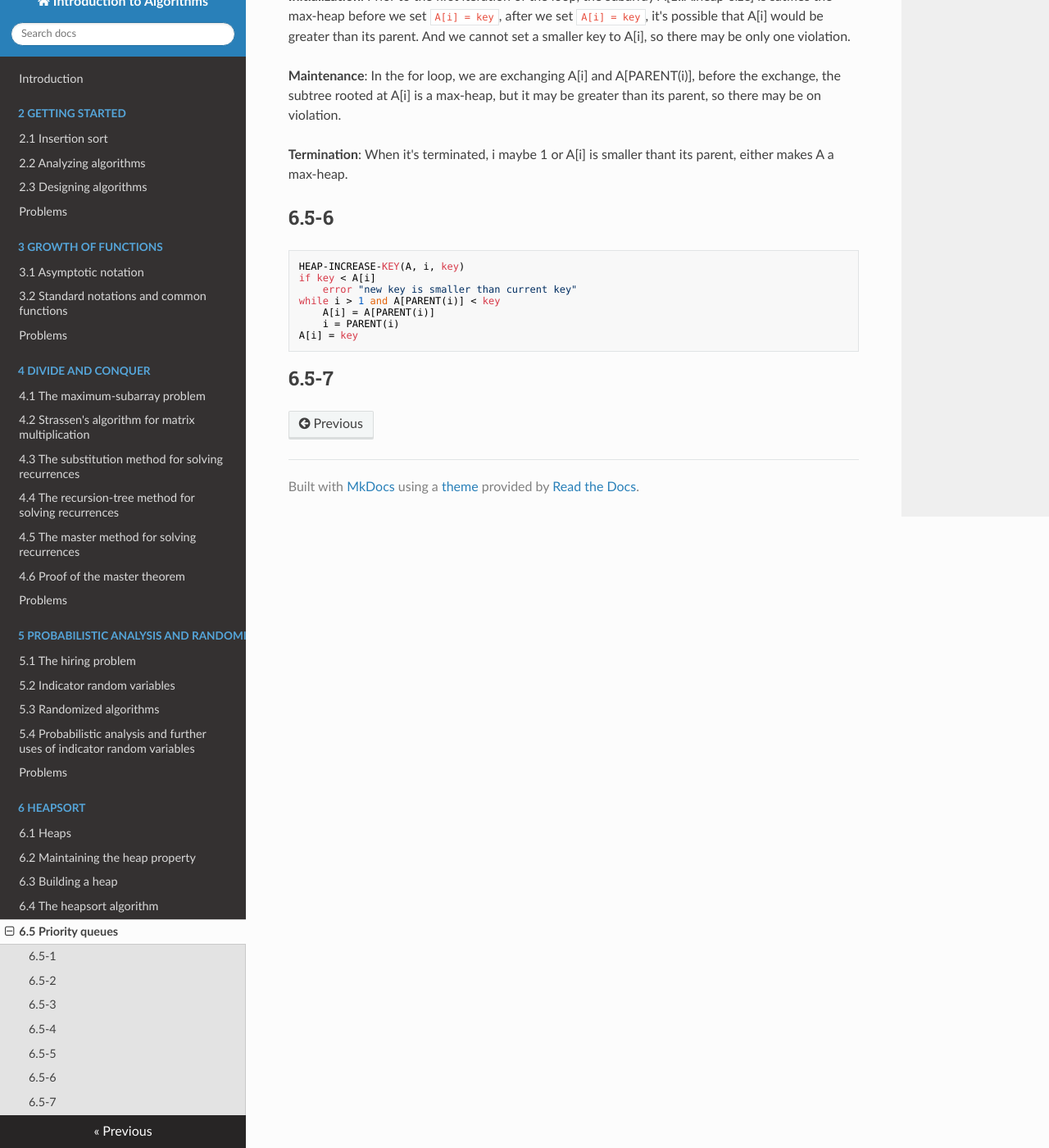
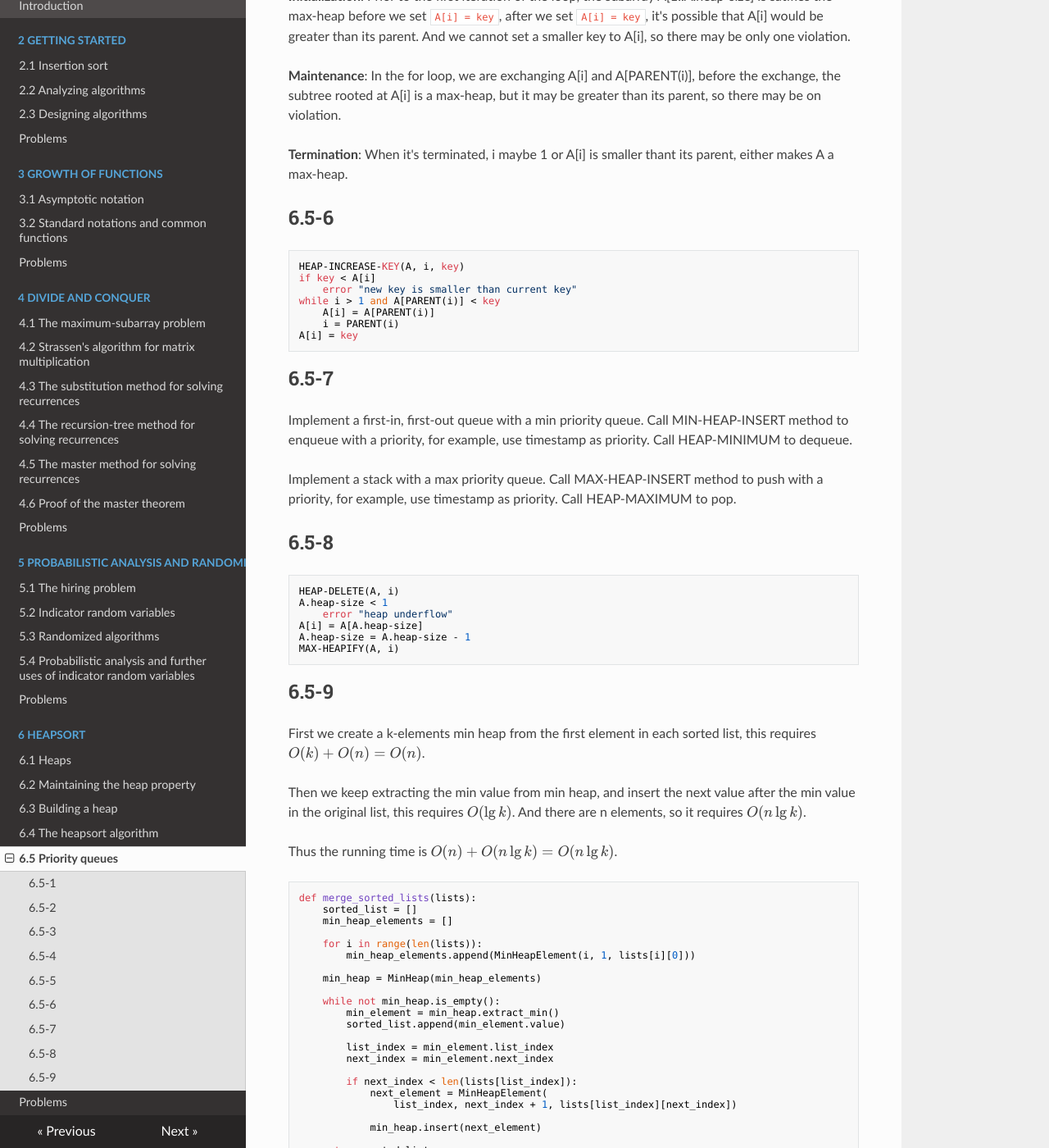
Before and after one commit to Frederick-S/Introduction-to-Algorithms-Notes, an MkDocs documentation site: the page built from docs/6-Heapsort/6.5-Priority-queues.md, in a window 1280 px wide and 1400 px high, scrolled down 6310 px. Shown: the whole window at 82% size. Built offline with MkDocs 1.6.1, drawn with Linux system fonts in a browser that asks for light colours; nearby versions of some CDN libraries; formulas are drawn with MathJax 3; old or Windows-style settings are respelled for this version of MkDocs; some of the changed text lies outside the part shown.

Commit message:
Add 6.5-9

````diff
--- a/docs/6-Heapsort/6.5-Priority-queues.md
+++ b/docs/6-Heapsort/6.5-Priority-queues.md
@@ -163,3 +163,122 @@ A[i] = key
 ```
 
 ## 6.5-7
+Implement a first-in, first-out queue with a min priority queue. Call MIN-HEAP-INSERT method to enqueue with a priority, for example, use timestamp as priority. Call HEAP-MINIMUM to dequeue.
+
+Implement a stack with a max priority queue. Call MAX-HEAP-INSERT method to push with a priority, for example, use timestamp as priority. Call HEAP-MAXIMUM to pop.
+
+
+## 6.5-8
+```
+HEAP-DELETE(A, i)
+A.heap-size < 1
+    error "heap underflow"
+A[i] = A[A.heap-size]
+A.heap-size = A.heap-size - 1
+MAX-HEAPIFY(A, i)
+```
+
+## 6.5-9
+First we create a k-elements min heap from the first element in each sorted list, this requires $O(k) + O(n) = O(n)$.
+
+Then we keep extracting the min value from min heap, and insert the next value after the min value in the original list, this requires $O(\lg{k})$. And there are n elements, so it requires $O(n\lg{k})$.
+
+Thus the running time is $O(n) + O(n\lg{k}) = O(n\lg{k})$.
+
+```py
+def merge_sorted_lists(lists):
+    sorted_list = []
+    min_heap_elements = []
+
+    for i in range(len(lists)):
+        min_heap_elements.append(MinHeapElement(i, 1, lists[i][0]))
+
+    min_heap = MinHeap(min_heap_elements)
+
+    while not min_heap.is_empty():
+        min_element = min_heap.extract_min()
+        sorted_list.append(min_element.value)
+
+        list_index = min_element.list_index
+        next_index = min_element.next_index
+
+        if next_index < len(lists[list_index]):
+            next_element = MinHeapElement(
+                list_index, next_index + 1, lists[list_index][next_index])
+
+            min_heap.insert(next_element)
+
+    return sorted_list
+
+
+class MinHeapElement():
+    def __init__(self, list_index, next_index, value):
+        self.list_index = list_index
+        self.next_index = next_index
+        self.value = value
+
+
+class MinHeap():
+    def __init__(self, elements):
+        self.elements = elements
+        self.heap_size = len(elements)
+
+        self.build_min_heap()
+
+    def extract_min(self):
+        assert not self.is_empty()
+
+        minimum = self.elements[0]
+        self.elements[0] = self.elements[self.heap_size - 1]
+        self.heap_size -= 1
+
+        self.min_heapify(0)
+
+        return minimum
+
+    def insert(self, element):
+        self.heap_size += 1
+
+        if len(self.elements) < self.heap_size:
+            self.elements.append(element)
+        else:
+            self.elements[self.heap_size - 1] = element
+
+        self.decrease_element(self.heap_size - 1, element)
+
+    def decrease_element(self, i, element):
+        assert i < self.heap_size
+        assert element.value <= self.elements[i].value
+
+        while i > 0 and self.elements[(i - 1) // 2].value > element.value:
+            self.elements[i] = self.elements[(i - 1) // 2]
+            i = (i - 1) // 2
+
+        self.elements[i] = element
+
+    def is_empty(self):
+        return self.heap_size == 0
+
+    def min_heapify(self, i):
+        left = 2 * i + 1
+        right = 2 * i + 2
+        minimum = i
+
+        if (left <= self.heap_size - 1 and
+                self.elements[left].value < self.elements[i].value):
+            minimum = left
+
+        if (right <= self.heap_size - 1 and
+                self.elements[right].value < self.elements[minimum].value):
+            minimum = right
+
+        if minimum != i:
+            self.elements[i], self.elements[minimum] = \
+                self.elements[minimum], self.elements[i]
+
+            self.min_heapify(minimum)
+
+    def build_min_heap(self):
+        for i in range((self.heap_size - 1) // 2, -1, -1):
+            self.min_heapify(i)
+```
--- /dev/null
+++ b/docs/6-Heapsort/Problems.md
@@ -0,0 +1,3 @@
+# Problems
+## 6-1
+### a
--- a/mkdocs.yml
+++ b/mkdocs.yml
@@ -32,3 +32,4 @@ pages:
     - '6.3 Building a heap': '6-Heapsort/6.3-Building-a-heap.md'
     - '6.4 The heapsort algorithm': '6-Heapsort/6.4-The-heapsort-algorithm.md'
     - '6.5 Priority queues': '6-Heapsort/6.5-Priority-queues.md'
+    - 'Problems': '6-Heapsort/Problems.md'
````
